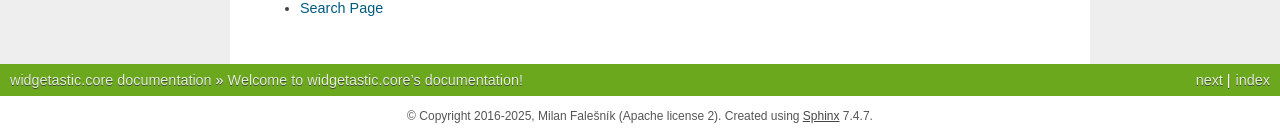
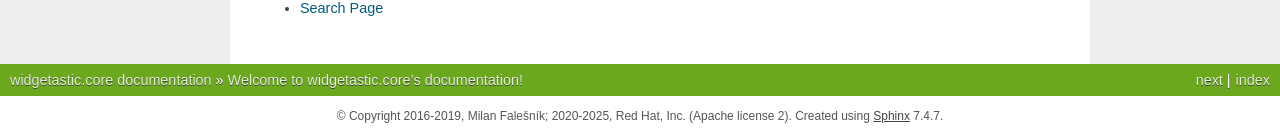
Before and after one commit to RedHatQE/widgetastic.core, a Sphinx documentation site: the page built from docs/index.rst, in a window 1280 px wide. Shown: the part 802-935 px from the top of the page. Built offline with Sphinx 7.4.7, drawn with Linux system fonts in a browser that asks for light colours.

```diff
--- a/docs/conf.py
+++ b/docs/conf.py
@@ -3,8 +3,10 @@ from datetime import datetime
 # -- Project information -----------------------------------------------------
 
 project = "widgetastic.core"
-copyright = f"2016-{datetime.now().year}, Milan Falešník (Apache license 2)"
-author = "Milan Falešník"
+copyright = (
+    f"2016-2019, Milan Falešník; 2020-{datetime.now().year}, Red Hat, Inc. (Apache license 2)"
+)
+author = "Milan Falešník, Red Hat, Inc."
 
 # -- General configuration ---------------------------------------------------
 
```
